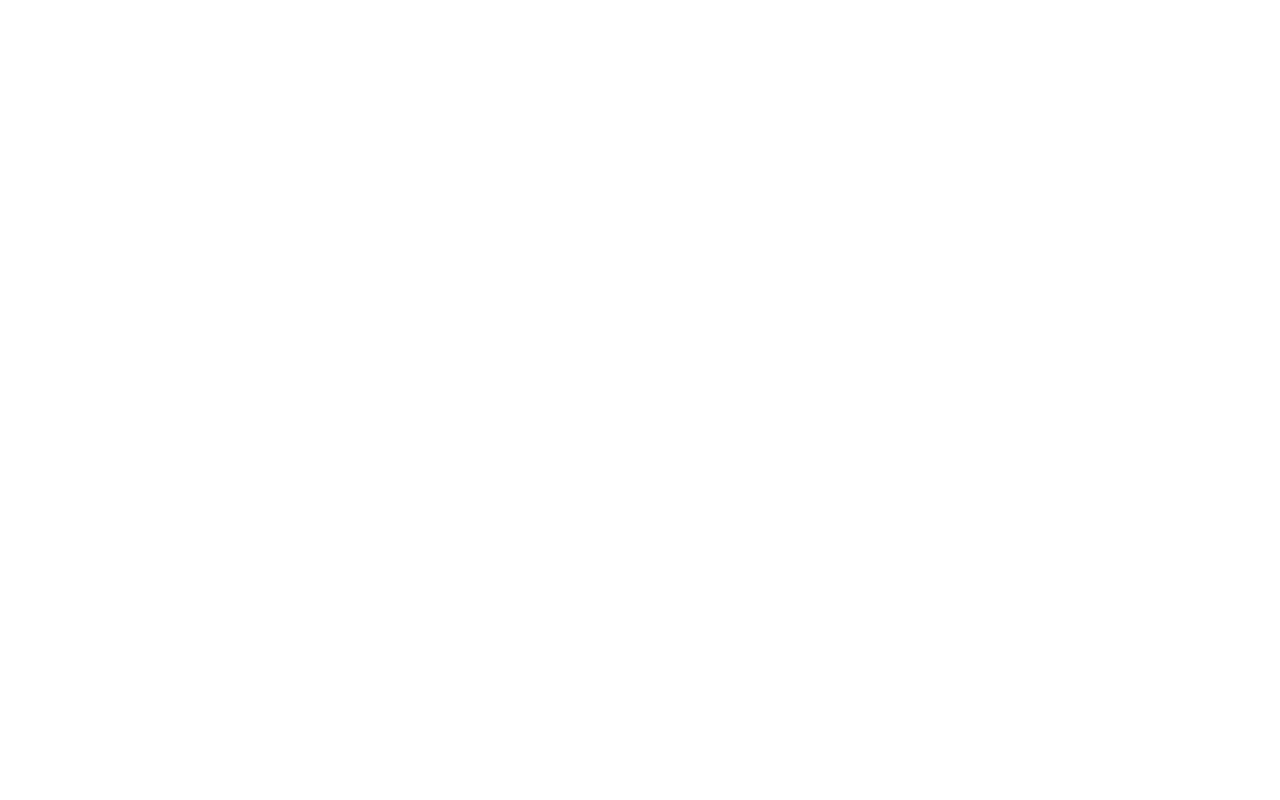
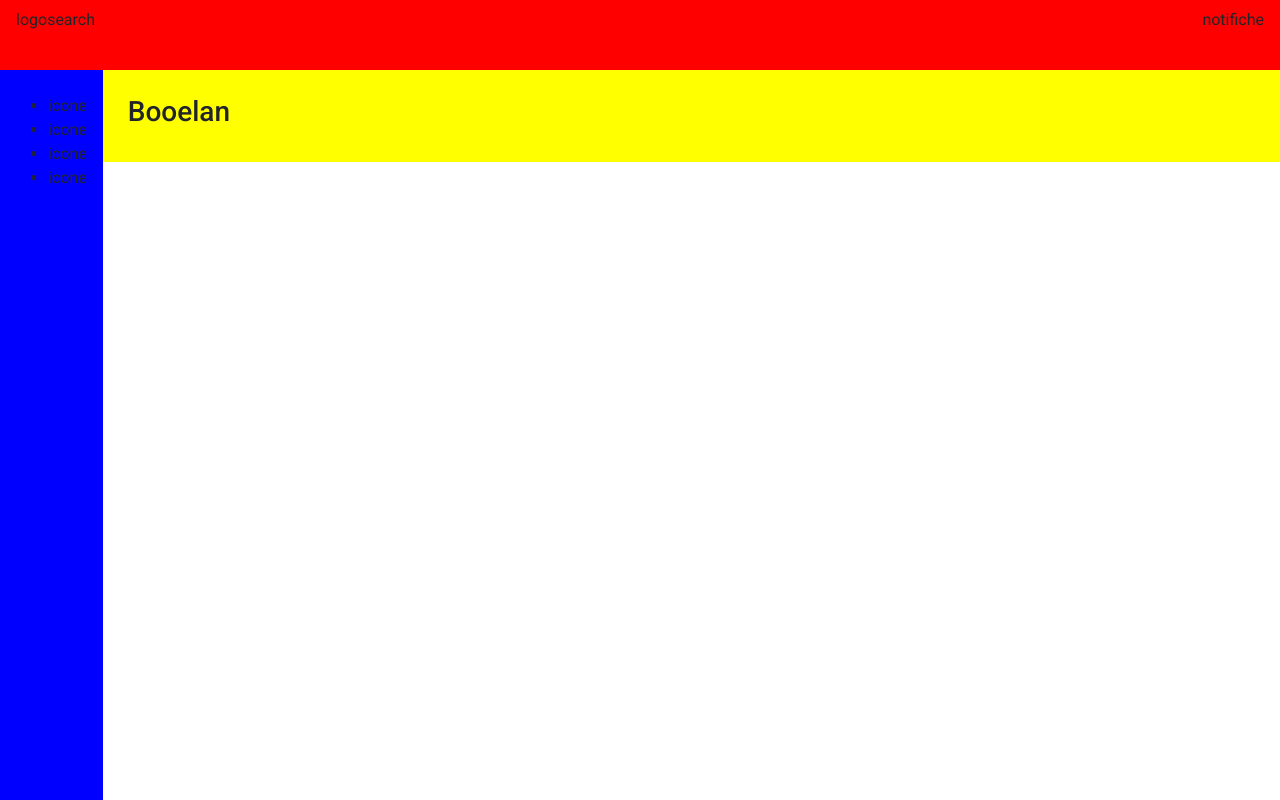
Before and after one commit to NicholasConti/html-css-bootstrap-dashboard, a plain HTML site: page index.html in a window 1280 px wide. Drawn offline with nearby package versions, Linux system fonts and the light colour scheme.

Commit message:
structure

```diff
--- a/css/style.css
+++ b/css/style.css
@@ -1,3 +1,25 @@
 body{
     font-family: 'Roboto', sans-serif;
 }
+
+header{
+    height: 4.375rem;
+    background-color: red;
+}
+
+main{
+    height: calc(100vh - 4.375rem);
+}
+
+aside{
+    background-color: blue;
+}
+.ms-dash-body{
+    overflow-y: auto;
+    width: calc(100% - 70px);
+}
+
+.ms-tags{
+    padding: 25px;
+    background-color: yellow;
+}
--- a/index.html
+++ b/index.html
@@ -13,6 +13,30 @@
     <title>Document</title>
 </head>
 <body>
+    <header>
+        <nav class="container-fluid py-2 px-3 d-flex ">
+            <div>logo</div>
+            <div class="flex-grow-1">search</div>
+            <div>notifiche</div>
+        </nav>
+    </header>
+    <main class="d-flex">
+        <aside class="py-4 px-3">
+            <ul>
+                <li>icone</li>
+                <li>icone</li>
+                <li>icone</li>
+                <li>icone</li>
+            </ul>
+        </aside>
+        <div class="ms-dash-body">
+            <section class="ms-tags">
+                <h3>Booelan</h3>
+            </section>
+            <section class="ms-cards">
+            </section>
+        </div>
+    </main>
     <script src="https://cdn.jsdelivr.net/npm/bootstrap@5.3.0-alpha1/dist/js/bootstrap.bundle.min.js" integrity="sha384-w76AqPfDkMBDXo30jS1Sgez6pr3x5MlQ1ZAGC+nuZB+EYdgRZgiwxhTBTkF7CXvN" crossorigin="anonymous"></script>
 </body>
 </html>
```
